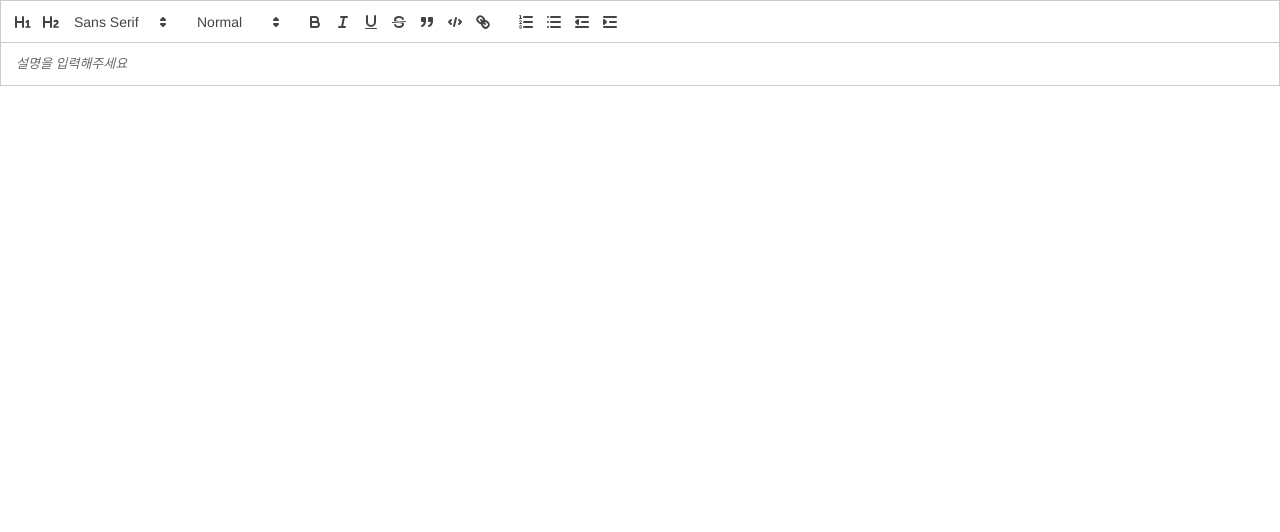
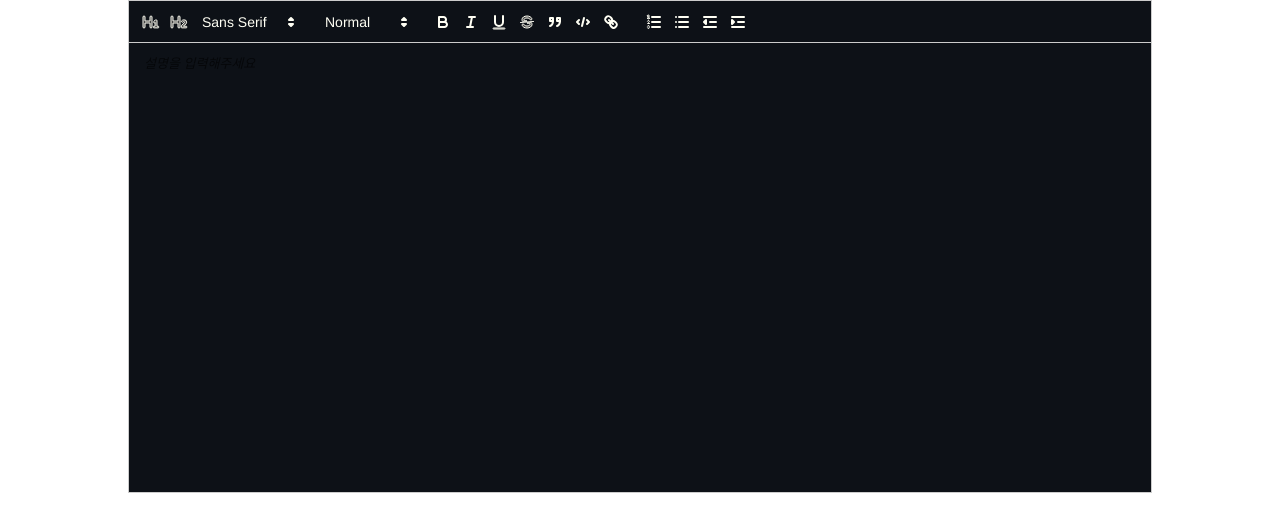
Before and after one commit to J1min/J1min.log-Frontend, a Next.js app: page /write in a window 1280 px wide. Shown: the top 532 px of the page. Built offline with nearby package versions, Linux system fonts and the light colour scheme.

Commit message:
ADD :: 색상 커스텀 완료

```diff
--- a/components/write/editor.tsx
+++ b/components/write/editor.tsx
@@ -54,11 +54,11 @@ const formats = [
 
 export default function Home() {
   const [content, setContent] = React.useState("");
-
+  const quillRef = React.useRef();
   return (
     <Quill
+      ref={quillRef}
       theme={"snow"}
-      id={"description"}
       placeholder={"설명을 입력해주세요"}
       value={content || ""}
       modules={modules}
@@ -67,6 +67,12 @@ export default function Home() {
         setContent(event);
         console.log(content);
       }}
+      style={{
+        width: "80%",
+        height: "450px",
+        marginLeft: "auto",
+        marginRight: "auto",
+      }}
     />
   );
 }
--- a/styles/global-style.ts
+++ b/styles/global-style.ts
@@ -14,6 +14,22 @@ blockquote {
 border-left: 5px solid ${theme.color.main};
 margin: 10px;
 padding: 10px;
+}
+
+.ql-snow,
+.ql-editor,
+.ql-blank {
+  margin-left: auto;
+  margin-right: auto;
+  background-color: ${theme.color.theme};
+  color: ${theme.color.white};
+}
+
+.ql-picker-label::before {
+  color: ${theme.color.white};
+}
+.ql-snow, .ql-stroke {
+  stroke: ${theme.color.white} !important;
 }
 
 body {
```
Also changed, not shown: components/write/style/editor.module.scss (added).
